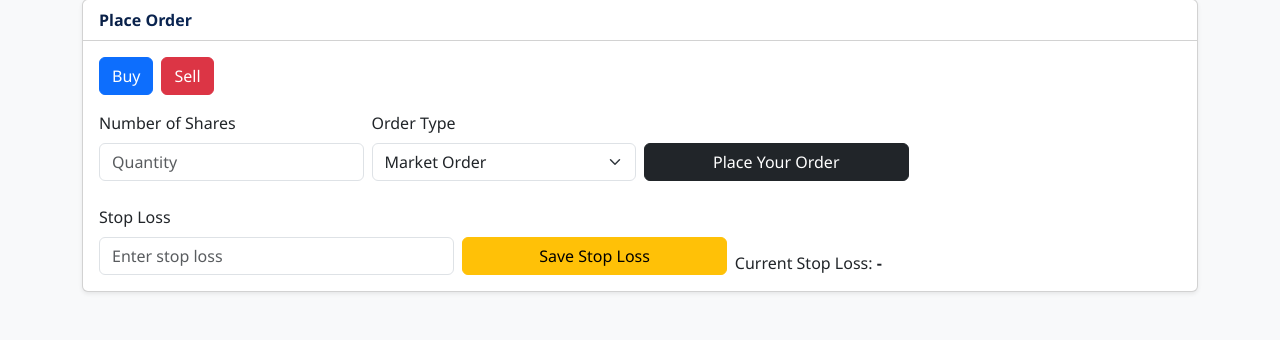
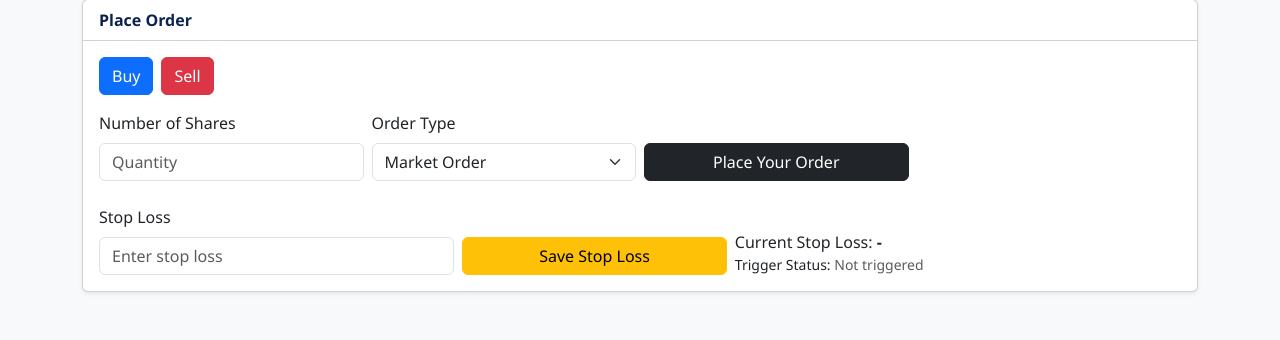
Before and after one commit to girichran/finserve, a Flask app: template templates/stock_detail.html in a window 1280 px wide. Shown: the part 876-1216 px from the top of the page. Run offline with Flask 3, Linux system fonts and the light colour scheme; the template is opened without the code that fills it, so the values that code supplies are empty; some libraries are stand-ins or nearby versions.

Commit message:
Add stop loss trigger status to stock detail page

```diff
--- a/templates/stock_detail.html
+++ b/templates/stock_detail.html
@@ -114,6 +114,7 @@
                 </div>
                 <div class="col-md-5">
                     <p class="mb-0">Current Stop Loss: <strong id="currentStopLoss">-</strong></p>
+                    <p class="mb-0 small" id="stopLossTriggerStatus">Trigger Status: <span class="text-muted">Not triggered</span></p>
                 </div>
             </div>
         </div>
@@ -223,6 +224,15 @@ function loadStopLoss() {
             document.getElementById('stopLossInput').value = data.stop_loss;
         } else {
             document.getElementById('currentStopLoss').textContent = '-';
+        }
+
+        const statusEl = document.getElementById('stopLossTriggerStatus');
+        if (statusEl) {
+            if (data.is_triggered) {
+                statusEl.innerHTML = `Trigger Status: <span class="text-danger">Triggered at ${data.triggered_price ?? '-'} on ${data.triggered_at ?? '-'}</span>`;
+            } else {
+                statusEl.innerHTML = 'Trigger Status: <span class="text-success">Active (not triggered)</span>';
+            }
         }
     })
     .catch(() => {});
```
